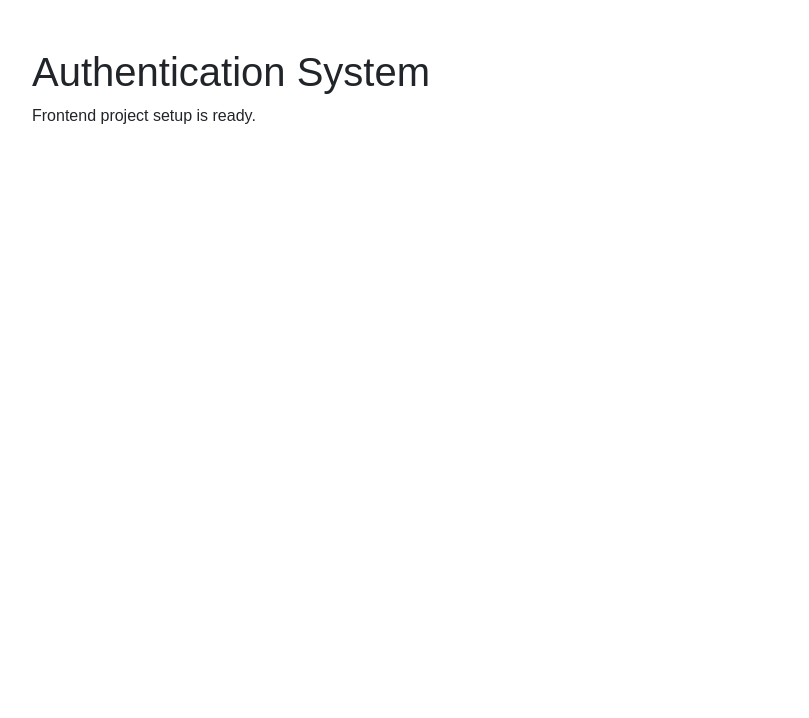
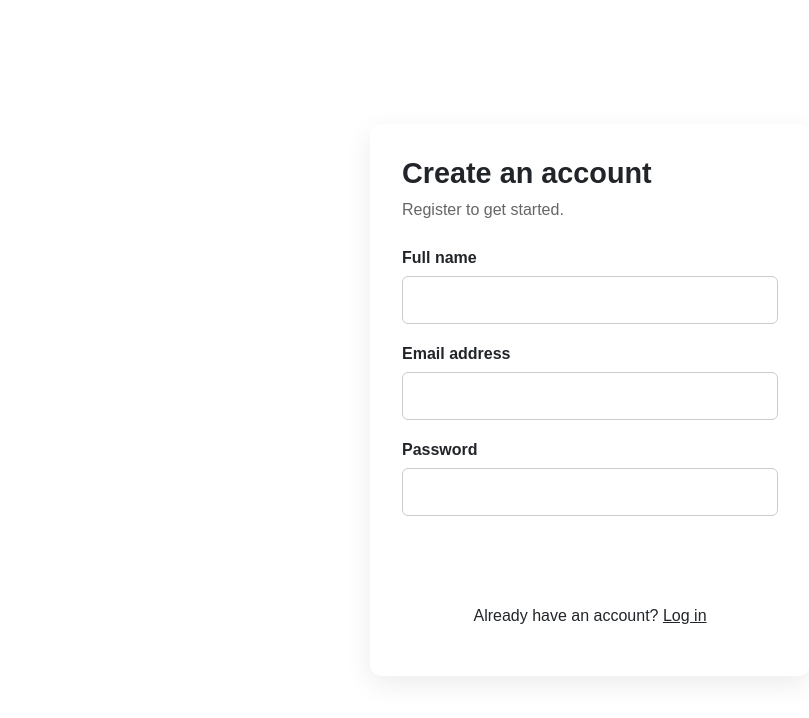
Before and after one commit to abdisawaritu/authentication-system, a React (Vite) app in the folder client/: page / in a window 1280 px wide. Shown: the top 718 px of the page, without its empty margins (50-859 px from the left). Built offline with nearby package versions, Linux system fonts and the light colour scheme.

Commit message:
Build React registration and login UI

```diff
--- a/client/src/App.jsx
+++ b/client/src/App.jsx
@@ -1,10 +1,15 @@
+import { useState } from "react";
+import Register from "./pages/Register";
+import Login from "./pages/Login";
+
 function App() {
-  return (
-    <main className="container py-5">
-      <h1>Authentication System</h1>
-      <p>Frontend project setup is ready.</p>
-    </main>
-  );
+  const [currentPage, setCurrentPage] = useState("register");
+
+  if (currentPage === "login") {
+    return <Login onSwitchToRegister={() => setCurrentPage("register")} />;
+  }
+
+  return <Register onSwitchToLogin={() => setCurrentPage("login")} />;
 }
 
 export default App;
--- /dev/null
+++ b/client/src/pages/Login.jsx
@@ -0,0 +1,118 @@
+import { useState } from "react";
+import { apiRequest } from "../services/api";
+import styles from "./Login.module.css";
+
+function Login({ onSwitchToRegister }) {
+  const [formData, setFormData] = useState({
+    email: "",
+    password: "",
+  });
+
+  const [status, setStatus] = useState("");
+  const [error, setError] = useState("");
+  const [isSubmitting, setIsSubmitting] = useState(false);
+
+  function handleChange(event) {
+    const { name, value } = event.target;
+
+    setFormData((previousData) => ({
+      ...previousData,
+      [name]: value,
+    }));
+  }
+
+  async function handleSubmit(event) {
+    event.preventDefault();
+
+    setStatus("");
+    setError("");
+    setIsSubmitting(true);
+
+    try {
+      const data = await apiRequest("/auth/login", {
+        method: "POST",
+        body: JSON.stringify(formData),
+      });
+
+      setStatus(data.message || "Login successful.");
+      setFormData({
+        email: "",
+        password: "",
+      });
+    } catch (err) {
+      setError(err.message || "Login failed. Please try again.");
+    } finally {
+      setIsSubmitting(false);
+    }
+  }
+
+  return (
+    <main className={styles.page}>
+      <section className={styles.card}>
+        <h1 className={styles.title}>Welcome back</h1>
+        <p className={styles.subtitle}>Log in to your account.</p>
+
+        <form onSubmit={handleSubmit}>
+          <div className={styles.field}>
+            <label htmlFor="login-email">Email address</label>
+            <input
+              id="login-email"
+              name="email"
+              type="email"
+              autoComplete="email"
+              value={formData.email}
+              onChange={handleChange}
+              required
+            />
+          </div>
+
+          <div className={styles.field}>
+            <label htmlFor="login-password">Password</label>
+            <input
+              id="login-password"
+              name="password"
+              type="password"
+              autoComplete="current-password"
+              value={formData.password}
+              onChange={handleChange}
+              required
+            />
+          </div>
+
+          {error && (
+            <p className={styles.error} role="alert">
+              {error}
+            </p>
+          )}
+
+          {status && (
+            <p className={styles.success} role="status">
+              {status}
+            </p>
+          )}
+
+          <button
+            className={styles.submitButton}
+            type="submit"
+            disabled={isSubmitting}
+          >
+            {isSubmitting ? "Logging in..." : "Log in"}
+          </button>
+        </form>
+
+        <p className={styles.switchText}>
+          Don't have an account?{" "}
+          <button
+            type="button"
+            className={styles.linkButton}
+            onClick={onSwitchToRegister}
+          >
+            Register
+          </button>
+        </p>
+      </section>
+    </main>
+  );
+}
+
+export default Login;
--- /dev/null
+++ b/client/src/pages/Login.module.css
@@ -0,0 +1,91 @@
+
+.page {
+  min-height: 100vh;
+  display: flex;
+  align-items: center;
+  justify-content: center;
+  padding: 24px;
+  background: var(--color-background);
+}
+
+.card {
+  width: 100%;
+  max-width: 440px;
+  padding: 32px;
+  background: var(--color-white);
+  border-radius: 12px;
+  box-shadow: 0 8px 28px rgba(0, 0, 0, 0.08);
+}
+
+.title {
+  margin-bottom: 8px;
+  color: var(--color-text);
+  font-size: 1.8rem;
+  font-weight: 700;
+}
+
+.subtitle {
+  margin-bottom: 24px;
+  color: #666666;
+}
+
+.field {
+  display: flex;
+  flex-direction: column;
+  gap: 6px;
+  margin-bottom: 18px;
+}
+
+.field label {
+  font-weight: 600;
+}
+
+.field input {
+  width: 100%;
+  padding: 11px 12px;
+  border: 1px solid #cccccc;
+  border-radius: 6px;
+}
+
+.field input:focus {
+  outline: 2px solid var(--color-primary);
+  outline-offset: 1px;
+}
+
+.submitButton {
+  width: 100%;
+  padding: 12px;
+  border: none;
+  border-radius: 6px;
+  background: var(--color-primary);
+  color: white;
+  font-weight: 600;
+}
+
+.submitButton:disabled {
+  cursor: not-allowed;
+  opacity: 0.65;
+}
+
+.error {
+  margin-bottom: 12px;
+  color: #b42318;
+}
+
+.success {
+  margin-bottom: 12px;
+  color: #187443;
+}
+
+.switchText {
+  margin-top: 22px;
+  text-align: center;
+}
+
+.linkButton {
+  padding: 0;
+  border: none;
+  background: transparent;
+  color: var(--color-primary);
+  text-decoration: underline;
+}
--- /dev/null
+++ b/client/src/pages/Register.jsx
@@ -0,0 +1,137 @@
+import { useState } from "react";
+import { apiRequest } from "../services/api";
+import styles from "./Register.module.css";
+
+function Register({ onSwitchToLogin }) {
+  const [formData, setFormData] = useState({
+    name: "",
+    email: "",
+    password: "",
+  });
+
+  const [status, setStatus] = useState("");
+  const [error, setError] = useState("");
+  const [isSubmitting, setIsSubmitting] = useState(false);
+
+  function handleChange(event) {
+    const { name, value } = event.target;
+
+    setFormData((previousData) => ({
+      ...previousData,
+      [name]: value,
+    }));
+  }
+
+  async function handleSubmit(event) {
+    event.preventDefault();
+
+    setStatus("");
+    setError("");
+    setIsSubmitting(true);
+
+    try {
+      const data = await apiRequest("/auth/register", {
+        method: "POST",
+        body: JSON.stringify(formData),
+      });
+
+      setStatus(data.message || "Registration successful.");
+
+      setFormData({
+        name: "",
+        email: "",
+        password: "",
+      });
+    } catch (err) {
+      setError(err.message || "Registration failed. Please try again.");
+    } finally {
+      setIsSubmitting(false);
+    }
+  }
+
+  return (
+    <main className={styles.page}>
+      <section className={styles.card}>
+        <h1 className={styles.title}>Create an account</h1>
+        <p className={styles.subtitle}>Register to get started.</p>
+
+        <form onSubmit={handleSubmit}>
+          <div className={styles.field}>
+            <label htmlFor="register-name">Full name</label>
+            <input
+              id="register-name"
+              name="name"
+              type="text"
+              autoComplete="name"
+              value={formData.name}
+              onChange={handleChange}
+              minLength={2}
+              maxLength={100}
+              required
+            />
+          </div>
+
+          <div className={styles.field}>
+            <label htmlFor="register-email">Email address</label>
+            <input
+              id="register-email"
+              name="email"
+              type="email"
+              autoComplete="email"
+              value={formData.email}
+              onChange={handleChange}
+              required
+            />
+          </div>
+
+          <div className={styles.field}>
+            <label htmlFor="register-password">Password</label>
+            <input
+              id="register-password"
+              name="password"
+              type="password"
+              autoComplete="new-password"
+              value={formData.password}
+              onChange={handleChange}
+              minLength={8}
+              required
+            />
+          </div>
+
+          {error && (
+            <p className={styles.error} role="alert">
+              {error}
+            </p>
+          )}
+
+          {status && (
+            <p className={styles.success} role="status">
+              {status}
+            </p>
+          )}
+
+          <button
+            className={styles.submitButton}
+            type="submit"
+            disabled={isSubmitting}
+          >
+            {isSubmitting ? "Creating account..." : "Register"}
+          </button>
+        </form>
+
+        <p className={styles.switchText}>
+          Already have an account?{" "}
+          <button
+            type="button"
+            className={styles.linkButton}
+            onClick={onSwitchToLogin}
+          >
+            Log in
+          </button>
+        </p>
+      </section>
+    </main>
+  );
+}
+
+export default Register;
--- /dev/null
+++ b/client/src/pages/Register.module.css
@@ -0,0 +1,91 @@
+
+.page {
+  min-height: 100vh;
+  display: flex;
+  align-items: center;
+  justify-content: center;
+  padding: 24px;
+  background: var(--color-background);
+}
+
+.card {
+  width: 100%;
+  max-width: 440px;
+  padding: 32px;
+  background: var(--color-white);
+  border-radius: 12px;
+  box-shadow: 0 8px 28px rgba(0, 0, 0, 0.08);
+}
+
+.title {
+  margin-bottom: 8px;
+  color: var(--color-text);
+  font-size: 1.8rem;
+  font-weight: 700;
+}
+
+.subtitle {
+  margin-bottom: 24px;
+  color: #666666;
+}
+
+.field {
+  display: flex;
+  flex-direction: column;
+  gap: 6px;
+  margin-bottom: 18px;
+}
+
+.field label {
+  font-weight: 600;
+}
+
+.field input {
+  width: 100%;
+  padding: 11px 12px;
+  border: 1px solid #cccccc;
+  border-radius: 6px;
+}
+
+.field input:focus {
+  outline: 2px solid var(--color-primary);
+  outline-offset: 1px;
+}
+
+.submitButton {
+  width: 100%;
+  padding: 12px;
+  border: none;
+  border-radius: 6px;
+  background: var(--color-primary);
+  color: white;
+  font-weight: 600;
+}
+
+.submitButton:disabled {
+  cursor: not-allowed;
+  opacity: 0.65;
+}
+
+.error {
+  margin-bottom: 12px;
+  color: #b42318;
+}
+
+.success {
+  margin-bottom: 12px;
+  color: #187443;
+}
+
+.switchText {
+  margin-top: 22px;
+  text-align: center;
+}
+
+.linkButton {
+  padding: 0;
+  border: none;
+  background: transparent;
+  color: var(--color-primary);
+  text-decoration: underline;
+}
```
